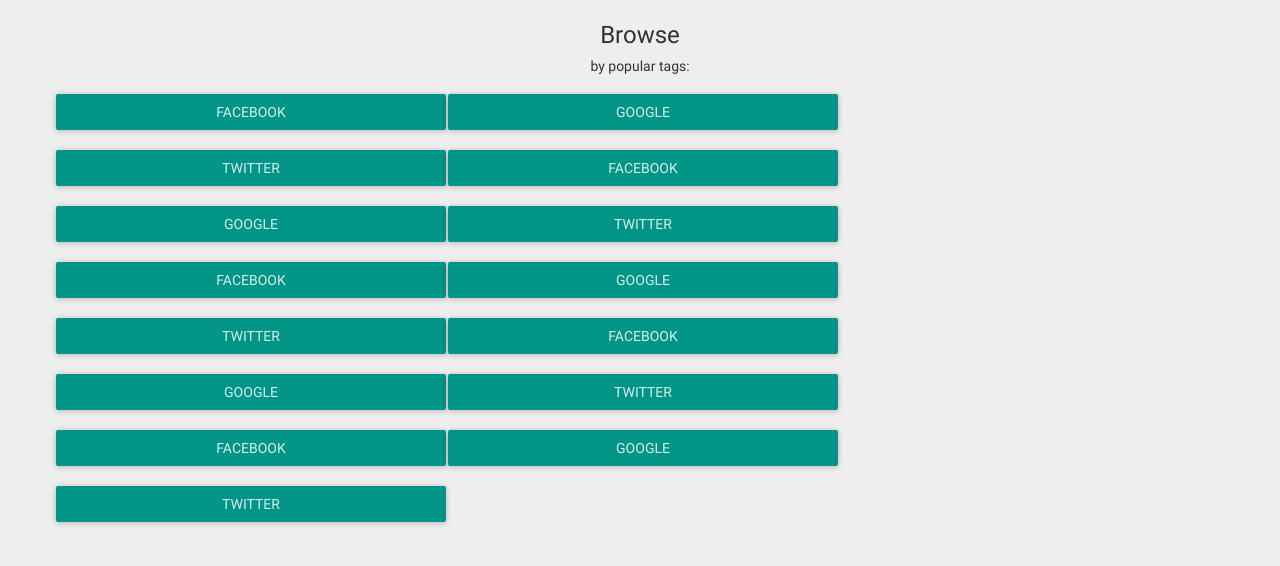
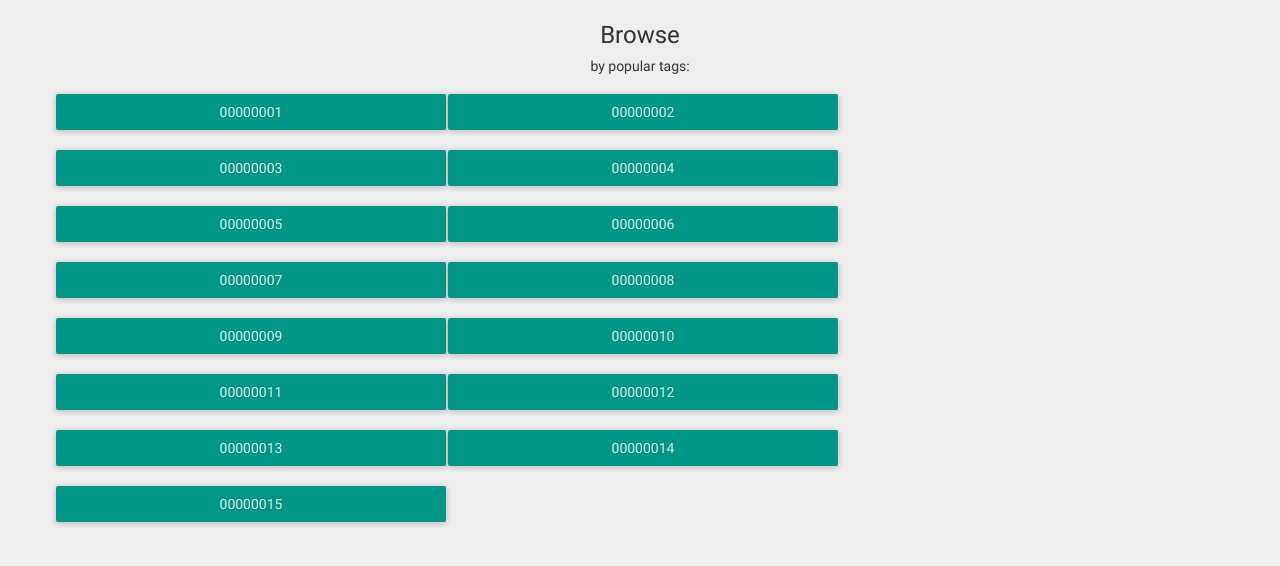
Before and after one commit to cheble/S-Cubed, a Jekyll site: the page built from Search.html, in a window 1280 px wide. Shown: the part 274-840 px from the top of the page. Built offline with Jekyll 4.4.1, drawn with Linux system fonts in a browser that asks for light colours; nearby versions of some CDN libraries; library files that are not in the unit come from our copies; Markdown is read by kramdown in place of the engine named in the settings.

Commit message:
Search progress

```diff
--- a/Search.html
+++ b/Search.html
@@ -28,20 +28,26 @@ nav_type: restricted
 </div>
 <div class="container text-center">
 	<div class="row">
-		<a href="#" class="btn btn-primary btn-raised col-md-4">Facebook</a>
-		<a href="#" class="btn btn-primary btn-raised col-md-4">Google</a>
-		<a href="#" class="btn btn-primary btn-raised col-md-4">Twitter</a>
-		<a href="#" class="btn btn-primary btn-raised col-md-4">Facebook</a>
-		<a href="#" class="btn btn-primary btn-raised col-md-4">Google</a>
-		<a href="#" class="btn btn-primary btn-raised col-md-4">Twitter</a>
-		<a href="#" class="btn btn-primary btn-raised col-md-4">Facebook</a>
-		<a href="#" class="btn btn-primary btn-raised col-md-4">Google</a>
-		<a href="#" class="btn btn-primary btn-raised col-md-4">Twitter</a>
-		<a href="#" class="btn btn-primary btn-raised col-md-4">Facebook</a>
-		<a href="#" class="btn btn-primary btn-raised col-md-4">Google</a>
-		<a href="#" class="btn btn-primary btn-raised col-md-4">Twitter</a>
-		<a href="#" class="btn btn-primary btn-raised col-md-4">Facebook</a>
-		<a href="#" class="btn btn-primary btn-raised col-md-4">Google</a>
-		<a href="#" class="btn btn-primary btn-raised col-md-4">Twitter</a>
+		<a href="#" class="btn btn-primary btn-raised col-md-4">00000001</a>
+		<a href="#" class="btn btn-primary btn-raised col-md-4">00000002</a>
+		<a href="#" class="btn btn-primary btn-raised col-md-4">00000003</a>
+		<a href="#" class="btn btn-primary btn-raised col-md-4">00000004</a>
+  </div>
+  <div class="row">
+		<a href="#" class="btn btn-primary btn-raised col-md-4">00000005</a>
+		<a href="#" class="btn btn-primary btn-raised col-md-4">00000006</a>
+		<a href="#" class="btn btn-primary btn-raised col-md-4">00000007</a>
+		<a href="#" class="btn btn-primary btn-raised col-md-4">00000008</a>
+  </div>
+  <div class="row">
+		<a href="#" class="btn btn-primary btn-raised col-md-4">00000009</a>
+		<a href="#" class="btn btn-primary btn-raised col-md-4">00000010</a>
+		<a href="#" class="btn btn-primary btn-raised col-md-4">00000011</a>
+		<a href="#" class="btn btn-primary btn-raised col-md-4">00000012</a>
+  </div>
+  <div class="row">
+		<a href="#" class="btn btn-primary btn-raised col-md-4">00000013</a>
+		<a href="#" class="btn btn-primary btn-raised col-md-4">00000014</a>
+		<a href="#" class="btn btn-primary btn-raised col-md-4">00000015</a>
 	</div>
 </div>
```
